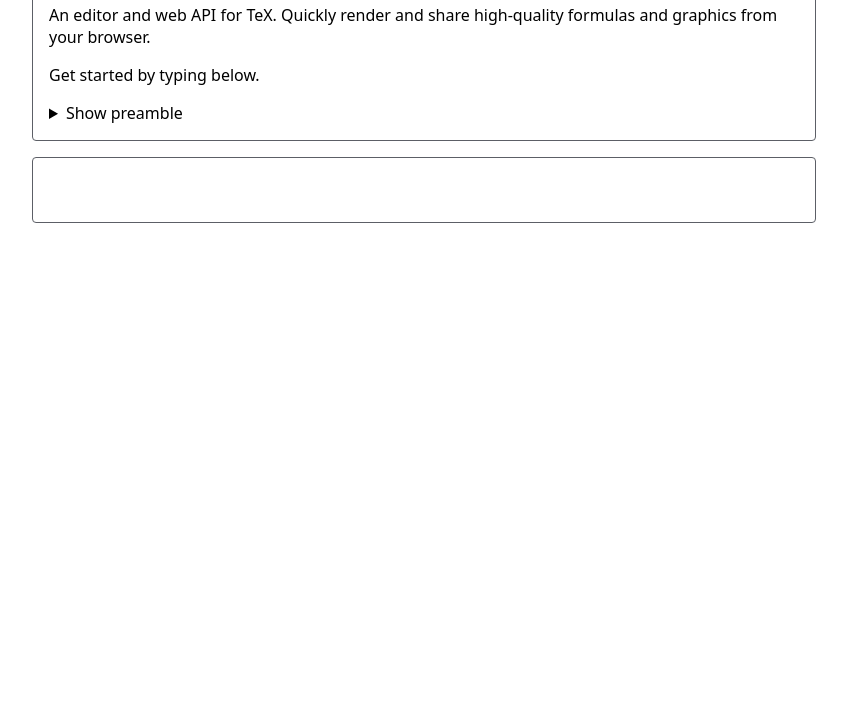
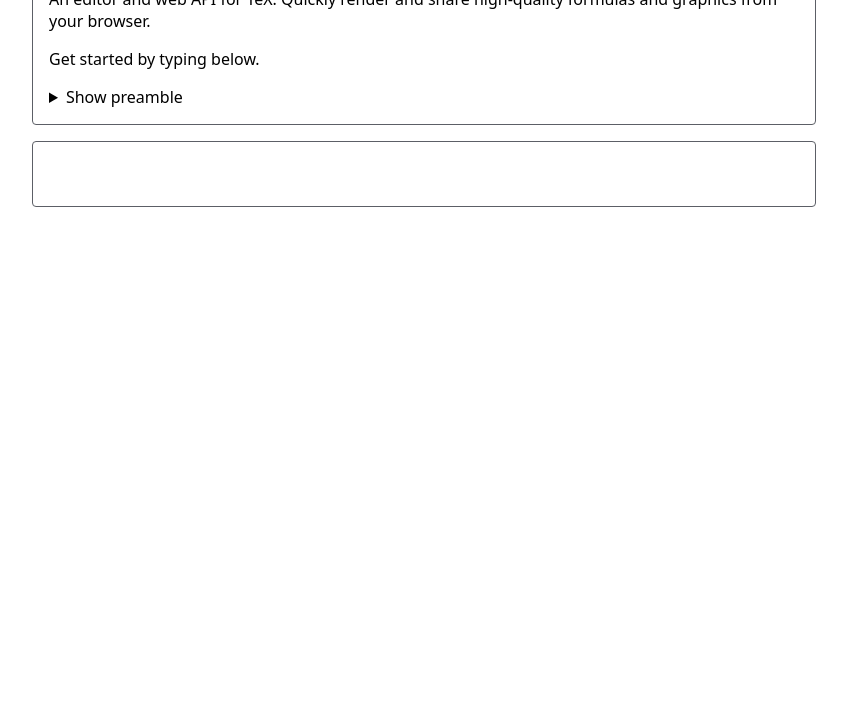
Before and after one commit to ginkoid/tex, a website: page client/public/index.html in a window 1280 px wide. Shown: the part 98-800 px from the top of the page, without its empty margins (216-1063 px from the left). Drawn offline with Linux system fonts and the light colour scheme; files that its build step writes are made by us from their sources; files whose address does not match are found by name.

Commit message:
chore: upgrade deps

```diff
--- a/client/app.css
+++ b/client/app.css
@@ -19,7 +19,7 @@ html, body {
   border: 0.5px solid #5C5F66;
   padding: 1rem;
   border-radius: 0.25rem;
-  margin: 1rem 0;
+  margin-bottom: 1rem;
   position: relative;
 }
 
```
Also changed, not shown: .github/workflows/build.yaml, 4 other files.
